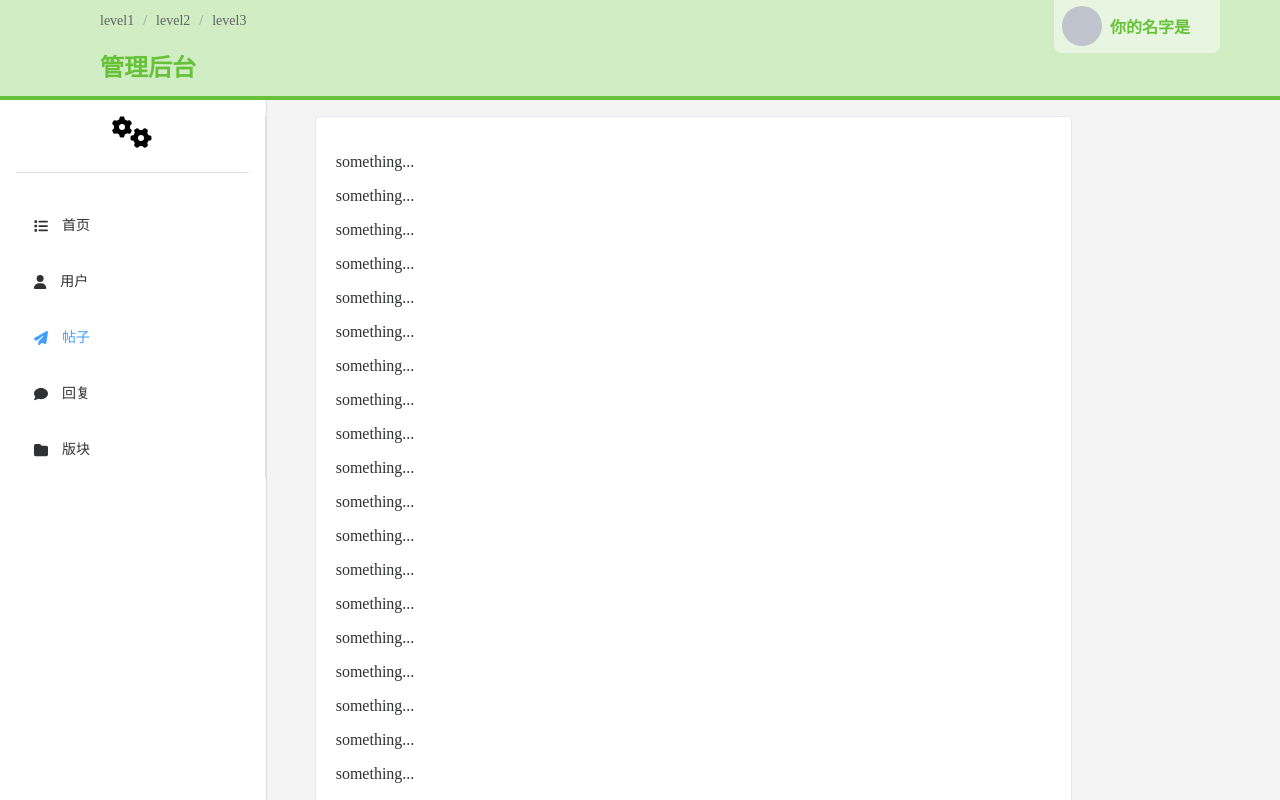
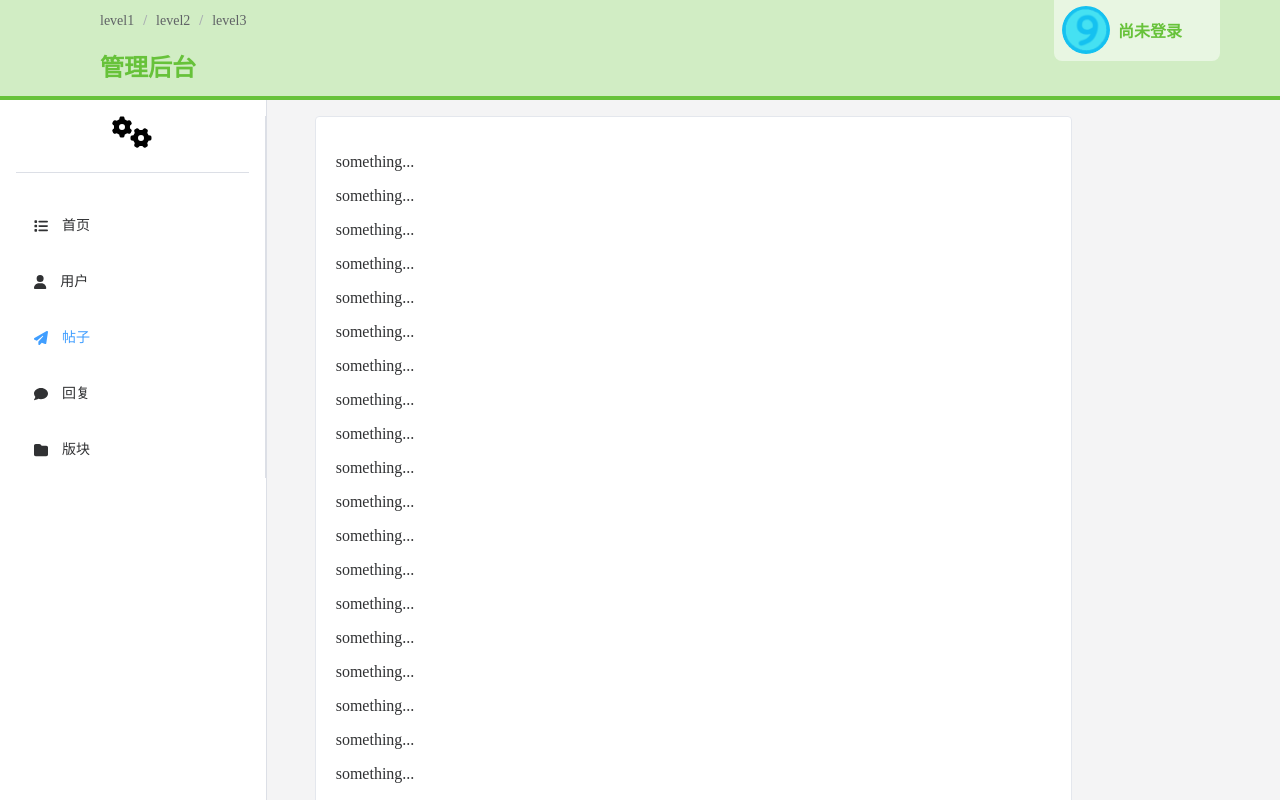
Before and after one commit to DWaveletT/terakoya-fe, a Vue app: page /admin in a window 1280 px wide. Shown: the top 800 px of the page. Built offline with nearby package versions, Linux system fonts and the light colour scheme.

Commit message:
向全局添加 el-scrollbar

```diff
--- a/src/App.vue
+++ b/src/App.vue
@@ -1,10 +1,15 @@
 <script setup lang="ts">
 import { RouterView } from 'vue-router'
+
+import { ElScrollbar } from 'element-plus';
 
 </script>
 
 <template>
-    <RouterView />
+    <el-scrollbar height="100vh">
+        <RouterView />
+    </el-scrollbar>
+
 </template>
 
 <style scoped>
--- a/src/components/common/CAvatar.vue
+++ b/src/components/common/CAvatar.vue
@@ -9,7 +9,7 @@ import { ElAvatar } from 'element-plus';
 
 const props = withDefaults(defineProps<{
     user: User,
-    size: number
+    size?: number
 }>(),{
     size: 48
 });
--- a/src/components/layout/CommonLayout.vue
+++ b/src/components/layout/CommonLayout.vue
@@ -11,10 +11,14 @@
                 </div>
             </div>
 
-            <div class="user">
-                <el-avatar :size="40" />
-                <div style="margin-left: 0.5em;">你的名字是</div>
-            </div>
+            <router-link to="/user/home">
+                <div class="user">
+                    <c-avatar :user="auth.currentUser" />
+
+                        <div style="margin-left: 0.5em;">{{ auth.currentUser.name }}</div>
+
+                </div>
+            </router-link>
         </el-header>
 
         <div style="flex-grow: 1; display: flex;">
@@ -31,7 +35,14 @@
 </template>
 
 <script setup lang="ts">
-import { ElContainer, ElHeader, ElFooter, ElBreadcrumb, ElBreadcrumbItem, ElAvatar } from 'element-plus';
+import { ElContainer, ElHeader, ElFooter, ElBreadcrumb, ElBreadcrumbItem } from 'element-plus';
+import { RouterLink } from 'vue-router';
+
+import CAvatar from '../common/CAvatar.vue';
+
+import { useAuth } from '@/stores/auth';
+
+const auth = useAuth();
 
 const prop = withDefaults(defineProps<{
     admin?: boolean,
--- a/src/router/index.ts
+++ b/src/router/index.ts
@@ -1,13 +1,11 @@
 import DashBoard from '@/pages/admin/DashBoard.vue'
-// import UserCreate from '@/components/user/UserCreate.vue'
-// import UserHome from '@/pages/auth/UserHome.vue'
-// import UserLogin from '@/components/user/UserLogin.vue'
+import UserHome from '@/pages/auth/UserHome.vue'
 import ForumHome from '@/pages/forum/ForumHome.vue'
-// import TestPage from '@/pages/forum/TestPage.vue'
+import TestPage from '@/pages/forum/TestPage.vue'
 import PostDetail from '@/pages/post/PostDetail.vue'
+import PostList from '@/pages/post/PostList.vue'
+
 import { createRouter, createWebHistory } from 'vue-router'
-// import PageNotFound from '@/pages/PageNotFound.vue'
-import PostList from '@/pages/post/PostList.vue'
 
 const router = createRouter({
   history: createWebHistory(import.meta.env.BASE_URL),
@@ -18,19 +16,29 @@ const router = createRouter({
       component: ForumHome
     },
     {
-      path: '/detail',
-      name: 'detail',
-      component: PostDetail
-    },
-    {
       path: '/admin',
       name: 'admin',
       component: DashBoard
     },
     {
+      path: '/post/detail',
+      name: 'post.detail',
+      component: PostDetail
+    },
+    {
+      path: '/post/list',
+      name: 'post.list',
+      component: PostList
+    },
+    {
+      path: '/user/home',
+      name: 'user.home',
+      component: UserHome
+    },
+    {
       path: '/test',
       name: 'test',
-      component: PostList
+      component: TestPage
     },
     {
       path: '/:pathMatch(.*)*',
--- a/src/stores/auth.ts
+++ b/src/stores/auth.ts
@@ -4,8 +4,12 @@ import { defineStore } from 'pinia'
 import type { User } from '@/interface';
 
 export const useAuth = defineStore('auth', () => {
-  const isLoggedIn = ref(false);
-  const currentUser = ref<User | null>(null);
+    const isLoggedIn = ref(false);
+    const currentUser = {
+      id: 0,
+      name: '尚未登录',
+      role: 0
+    } as User;
 
-  return { isLoggedIn, currentUser }
+    return { isLoggedIn, currentUser }
 });
```
Also changed, not shown: public/usericon/0.png (added).
